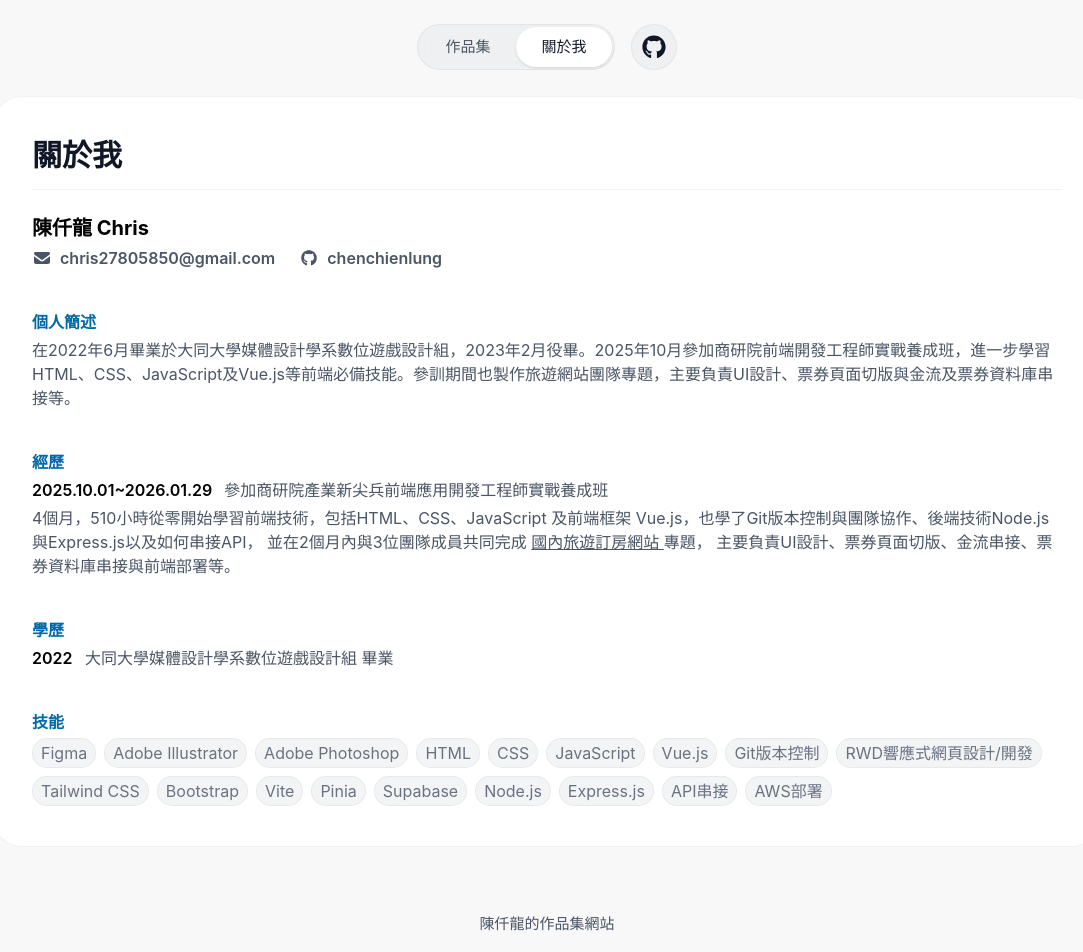
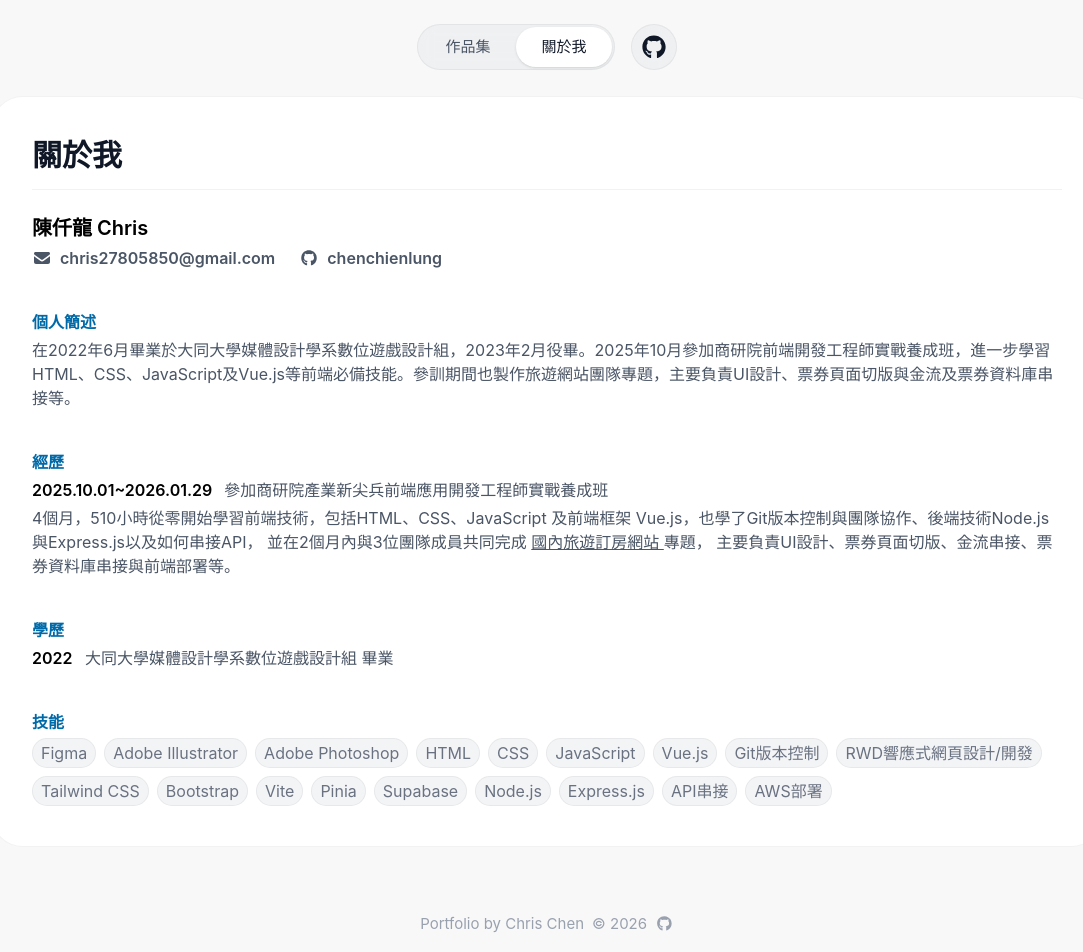
Before and after one commit to chenchienlung/portfolio, a Vue app: page /portfolio/about in a window 1280 px wide. Shown: the whole page, without its empty margins (93-1176 px from the left). Built offline with nearby package versions, Linux system fonts and the light colour scheme.

Commit message:
文字style、內容調整

```diff
--- a/src/components/AppFooter.vue
+++ b/src/components/AppFooter.vue
@@ -2,8 +2,16 @@
 
 <template>
   <footer class="w-full">
-    <div class="mx-auto flex flex-row justify-center pt-4 pb-20 md:py-4">
-      <p class="text-gray-600">陳仟龍的作品集網站</p>
+    <div class="mx-auto flex flex-row justify-center gap-2 pt-4 pb-20 md:py-4">
+      <p class="text-gray-400">Portfolio by Chris Chen</p>
+      <p class="text-gray-400">© 2026</p>
+      <a
+        href="https://github.com/chenchienlung"
+        target="_blank"
+        class="text-gray-400 hover:text-sky-600 transition-all duration-200"
+      >
+        <font-awesome-icon icon="fa-brands fa-github" />
+      </a>
     </div>
   </footer>
 </template>
--- a/src/components/ProjectDetail.vue
+++ b/src/components/ProjectDetail.vue
@@ -7,6 +7,7 @@
       <div class="flex flex-col md:flex-row gap-2 justify-start md:items-center text-gray-600 mb-4">
         <h1 class="text-2xl font-bold text-black">{{ project.title }}</h1>
         <ProjectLinks
+          class="gap-1"
           :website="project.website"
           :github="project.github"
           :figma="project.figma"
--- a/src/data/projects.ts
+++ b/src/data/projects.ts
@@ -47,8 +47,9 @@ export const projects: Project[] = [
       '前端與後端分別部署在AWS EC2、Render上。',
       '使用Node.js + Express 開發後端。',
       '使用Vue 3 + Tailwind CSS 開發前端。',
-      '使用Supabase作為後端資料庫、圖片儲存在Cloudinary。',
+      '使用Supabase製作後端資料庫、圖片儲存於Cloudinary。',
       '利用Git進行版本控制。',
+      '串接綠界金流與LINE Pay Sandbox模擬結帳流程。',
     ],
     detail_img: [
       'https://res.cloudinary.com/dtzgfwzwf/image/upload/v1773647057/4_01_sh5wrm.png',
--- a/src/views/AboutView.vue
+++ b/src/views/AboutView.vue
@@ -1,12 +1,10 @@
 <template>
   <main class="min-h-screen max-w-6xl mx-auto">
     <div class="mx-5 mt-12 md:mt-24 px-5 md:px-10 py-10 bg-white rounded-4xl border border-black/5">
-      <h2 class="text-3xl font-extrabold text-gray-900 mb-6 border-b border-black/5 pb-4">
-        關於我
-      </h2>
+      <h2 class="text-3xl font-bold text-gray-900 mb-6 border-b border-black/5 pb-4">關於我</h2>
       <div class="flex flex-col gap-6 md:gap-10 text-base">
         <section>
-          <h3 class="text-black text-xl font-bold mb-1">
+          <h3 class="text-black text-xl font-semibold mb-1">
             陳仟龍 Chris
             <!-- <span class="text-gray-600 text-base ml-2">前端工程師</span> -->
           </h3>
--- a/src/views/HomeView.vue
+++ b/src/views/HomeView.vue
@@ -1,7 +1,7 @@
 <template>
   <section class="min-h-screen max-w-6xl mx-auto">
     <div class="mx-5 mt-12 md:mt-28">
-      <h2 class="text-3xl font-extrabold text-center text-gray-900 mb-12">我的作品集</h2>
+      <h2 class="text-3xl font-bold text-center text-gray-900 mb-12">我的作品</h2>
 
       <div class="grid grid-cols-1 md:grid-cols-2 lg:grid-cols-3 gap-5">
         <ProjectCard v-for="project in projects" :key="project.title" v-bind="project" />
```
